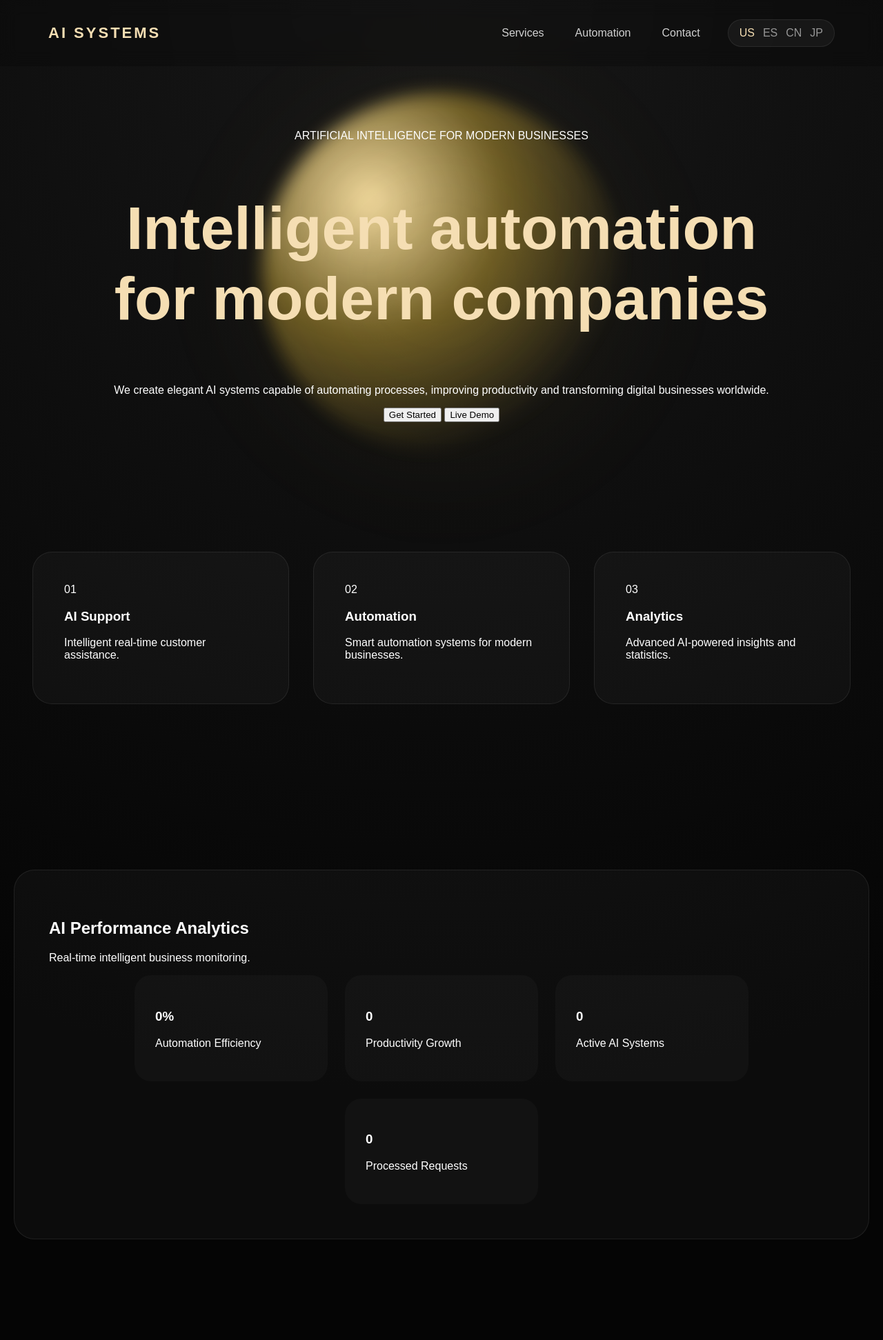
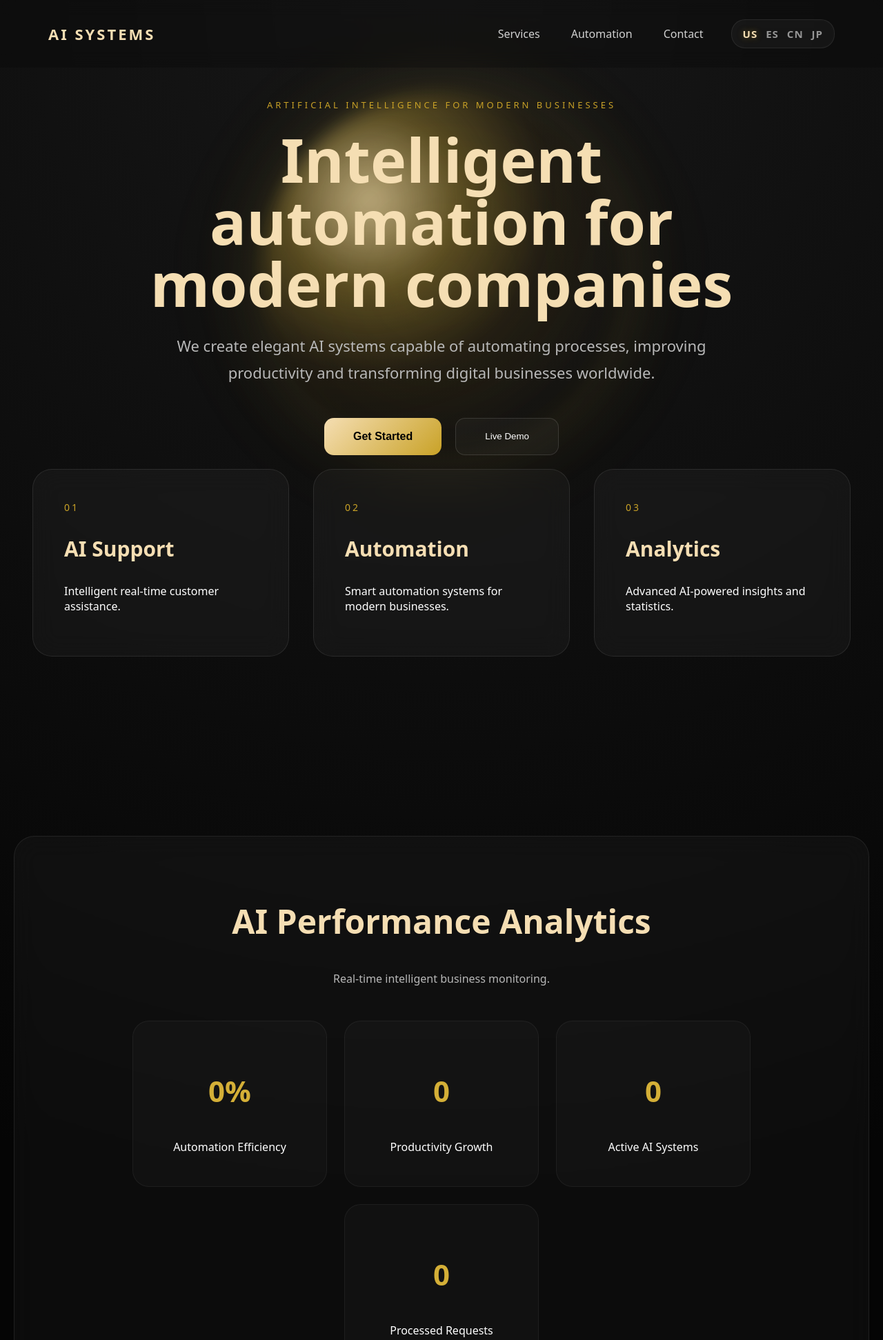
Before and after one commit to provitionalnameia/Prototipo-IA, a Flask app: page / in a window 1280 px wide. Shown: the top 1943 px of the page at 69% size. Run offline with Flask 3, Linux system fonts and the light colour scheme.

Commit message:
Update 1.1.2(arreglado)

```diff
--- a/static/style.css
+++ b/static/style.css
@@ -10,6 +10,7 @@ body{
     );
 
     font-family:
+    "Noto Sans",
     Arial,
     sans-serif;
 
@@ -38,7 +39,7 @@ body{
     animation:
     moveBg 12s linear infinite;
 
-    opacity:0.2;
+    opacity:0.25;
 }
 
 @keyframes moveBg{
@@ -122,11 +123,18 @@ li{
     transition:0.3s;
 }
 
+li:hover{
+
+    color:#d4af37;
+}
+
 /* LANGUAGES */
 
 .languages{
 
     display:flex;
+
+    align-items:center;
 
     gap:12px;
 
@@ -139,15 +147,32 @@ li{
 
     border:
     1px solid rgba(255,255,255,0.08);
+
+    backdrop-filter:blur(10px);
 }
 
 .lang{
 
+    font-size:15px;
+
+    font-weight:bold;
+
+    letter-spacing:1px;
+
     cursor:pointer;
 
+    transition:0.3s;
+
     opacity:0.55;
+}
 
-    transition:0.3s;
+.lang:hover{
+
+    transform:
+    translateY(-3px)
+    scale(1.08);
+
+    opacity:1;
 }
 
 .active{
@@ -155,6 +180,9 @@ li{
     opacity:1;
 
     color:#f5deb3;
+
+    text-shadow:
+    0px 0px 10px rgba(212,175,55,0.45);
 }
 
 /* HERO */
@@ -193,14 +221,22 @@ li{
         circle at 30% 30%,
         rgba(255,230,170,0.95),
         rgba(212,175,55,0.45),
+        rgba(90,60,10,0.15),
         transparent 75%
     );
 
     filter:
     blur(12px);
 
+    opacity:0.75;
+
     animation:
     floatOrb 8s ease-in-out infinite;
+
+    z-index:1;
+
+    box-shadow:
+    0px 0px 120px rgba(212,175,55,0.18);
 }
 
 .hero-glow{
@@ -219,6 +255,8 @@ li{
     );
 
     filter:blur(45px);
+
+    z-index:1;
 }
 
 .hero-content{
@@ -230,11 +268,99 @@ li{
     max-width:1000px;
 }
 
+.mini-title{
+
+    color:#c9a227;
+
+    letter-spacing:4px;
+
+    font-size:13px;
+}
+
 .hero h1{
 
     font-size:88px;
 
+    line-height:1.02;
+
+    margin-top:25px;
+
+    margin-bottom:25px;
+
     color:#f5deb3;
+}
+
+.hero p{
+
+    max-width:800px;
+
+    margin:auto;
+
+    font-size:22px;
+
+    line-height:1.8;
+
+    color:#b8b8b8;
+}
+
+/* BUTTONS */
+
+.hero-buttons{
+
+    margin-top:45px;
+
+    display:flex;
+
+    justify-content:center;
+
+    gap:20px;
+
+    flex-wrap:wrap;
+}
+
+.gold-btn{
+
+    padding:18px 42px;
+
+    border:none;
+
+    border-radius:14px;
+
+    background:
+    linear-gradient(
+        135deg,
+        #f5deb3,
+        #c9a227
+    );
+
+    color:black;
+
+    font-size:16px;
+
+    font-weight:bold;
+
+    cursor:pointer;
+
+    transition:0.35s;
+}
+
+.dark-btn{
+
+    padding:18px 42px;
+
+    border-radius:14px;
+
+    border:
+    1px solid rgba(255,255,255,0.12);
+
+    background:
+    rgba(255,255,255,0.03);
+
+    color:white;
+
+    cursor:pointer;
+
+    transition:0.35s;
 }
 
 /* CARDS */
@@ -249,7 +375,13 @@ li{
 
     flex-wrap:wrap;
 
-    padding-bottom:120px;
+    margin-top:-120px;
+
+    padding-bottom:140px;
+
+    position:relative;
+
+    z-index:5;
 }
 
 .card{
@@ -264,15 +396,20 @@ li{
 
     border-radius:28px;
 
-    background:
-    rgba(255,255,255,0.03);
-
-    border:
-    1px solid rgba(255,255,255,0.08);
-
     text-decoration:none;
 
     color:white;
+
+    background:
+    rgba(255,255,255,0.035);
+
+    border:
+    1px solid rgba(255,255,255,0.09);
+
+    backdrop-filter:
+    blur(18px);
+
+    transition:0.4s;
 
     opacity:0;
 
@@ -311,6 +448,45 @@ li{
     translateX(120%);
 }
 
+.card:nth-child(1){
+
+    animation-delay:0.2s;
+}
+
+.card:nth-child(2){
+
+    animation-delay:0.4s;
+}
+
+.card:nth-child(3){
+
+    animation-delay:0.6s;
+}
+
+.card:hover{
+
+    transform:
+    translateY(-12px);
+}
+
+.card-number{
+
+    color:#c9a227;
+
+    font-size:14px;
+
+    letter-spacing:3px;
+
+    margin-bottom:20px;
+}
+
+.card h3{
+
+    color:#f5deb3;
+
+    font-size:30px;
+}
+
 /* DASHBOARD */
 
 .dashboard{
@@ -337,17 +513,38 @@ li{
 
     border:
     1px solid rgba(255,255,255,0.08);
+
+    backdrop-filter:
+    blur(18px);
+}
+
+.dashboard-title{
+
+    font-size:48px;
+
+    color:#f5deb3;
+
+    text-align:center;
+}
+
+.dashboard-subtitle{
+
+    color:#b8b8b8;
+
+    text-align:center;
+
+    margin-bottom:50px;
 }
 
 .stats{
 
     display:flex;
 
+    justify-content:center;
+
     gap:25px;
 
     flex-wrap:wrap;
-
-    justify-content:center;
 }
 
 .stat{
@@ -360,6 +557,18 @@ li{
 
     background:
     rgba(255,255,255,0.025);
+
+    border:
+    1px solid rgba(255,255,255,0.05);
+
+    text-align:center;
+}
+
+.stat h3{
+
+    color:#d4af37;
+
+    font-size:42px;
 }
 
 /* MINI AI */
```
Also changed, not shown: other parts of static/style.css (+108 -54 lines), templates/index.html (+123 -6 lines).
